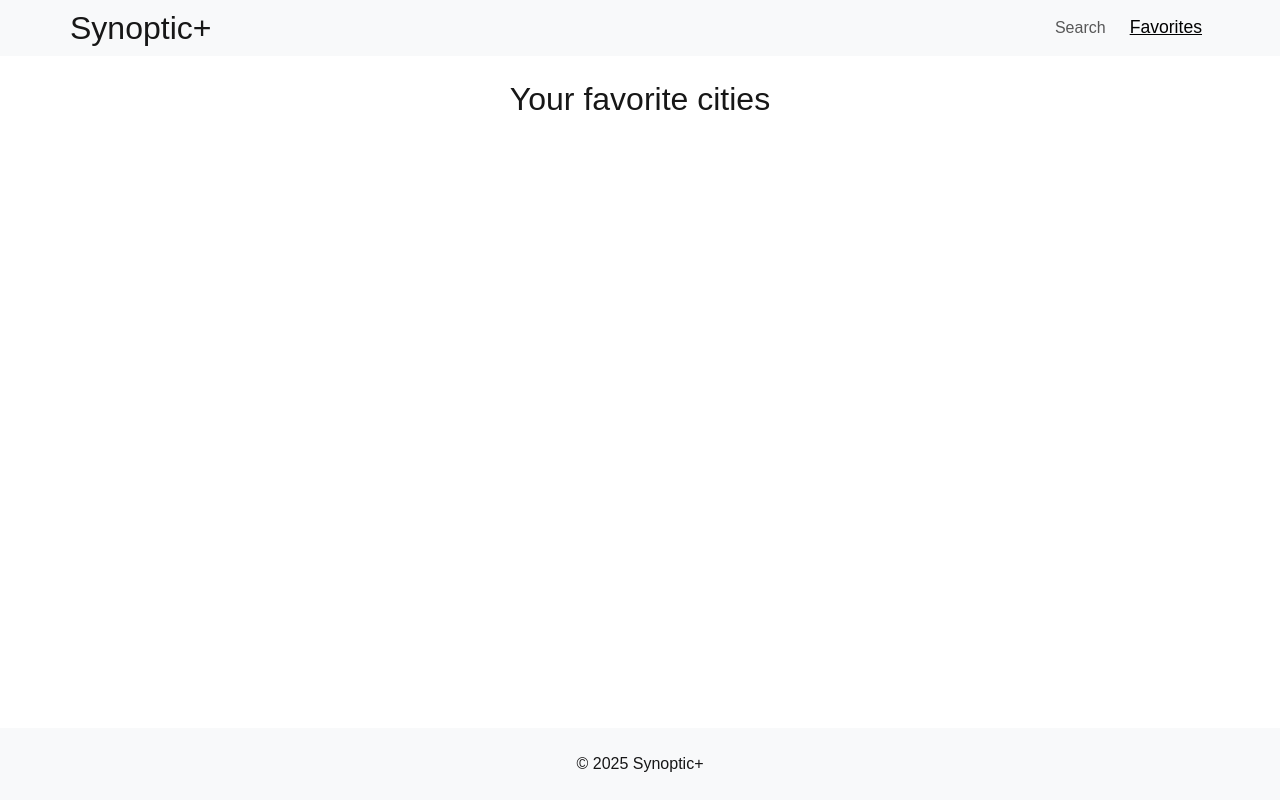
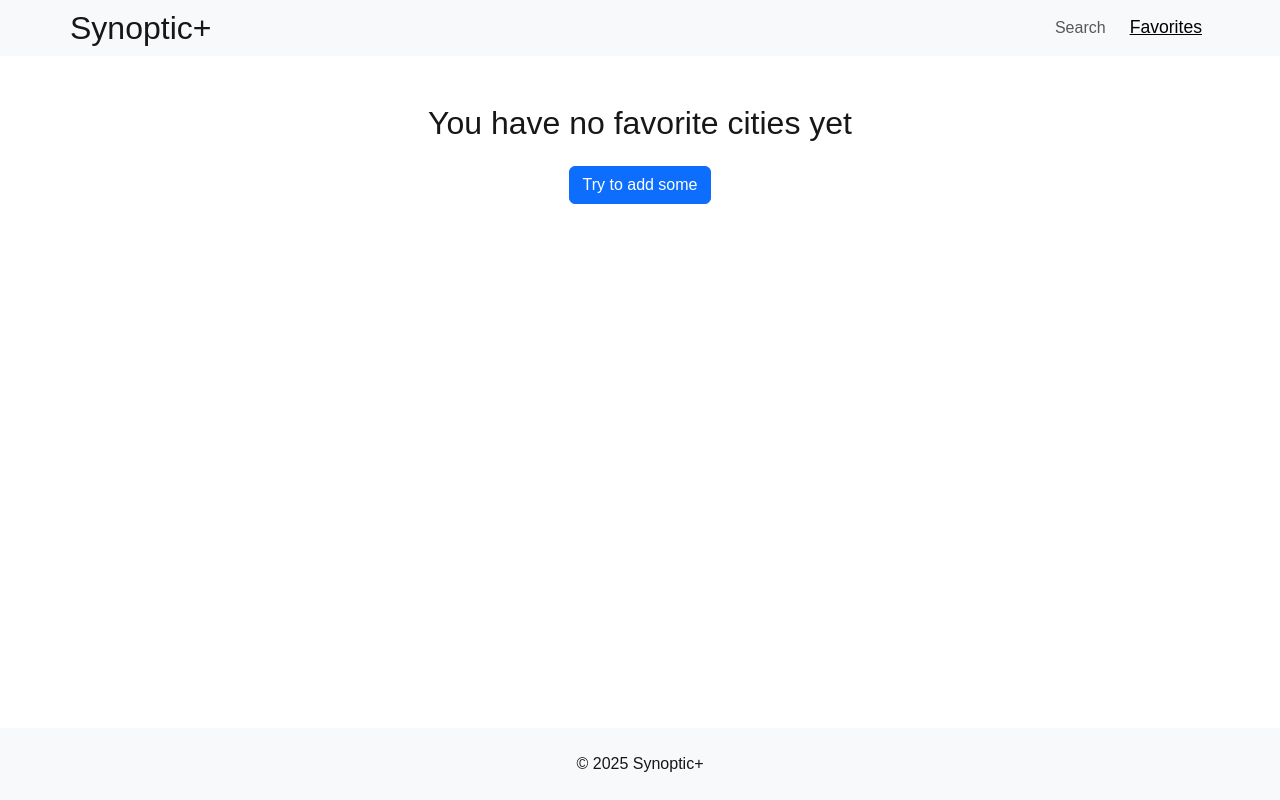
Before and after one commit to MaDKnighT404/TestWork631, a Next.js app: page /favorites in a window 1280 px wide. Built offline with nearby package versions, Linux system fonts and the light colour scheme.

Commit message:
feat: add jsx for empty array with favorite cities list

```diff
--- a/modules/FavoriteCities/FavoriteCities.tsx
+++ b/modules/FavoriteCities/FavoriteCities.tsx
@@ -8,6 +8,7 @@ import { useFavoriteCitiesStore } from "./store";
 import { useWeatherForecastStore } from "../WeatherForecast/store";
 
 import type { FavoriteCity } from "./types";
+import Link from "next/link";
 
 export default function FavoriteCities() {
   const { favoriteCities, removeFavoriteCity } = useFavoriteCitiesStore();
@@ -23,6 +24,17 @@ export default function FavoriteCities() {
     setWeatherForecastData(data);
     redirect(`/forecast`);
   };
+
+  if (favoriteCities.length === 0) {
+    return (
+      <div className="text-center mt-5">
+        <h2>You have no favorite cities yet</h2>
+        <Link className="btn btn-primary mt-3" href="/">
+          Try to add some
+        </Link>
+      </div>
+    );
+  }
 
   return (
     <>
```
